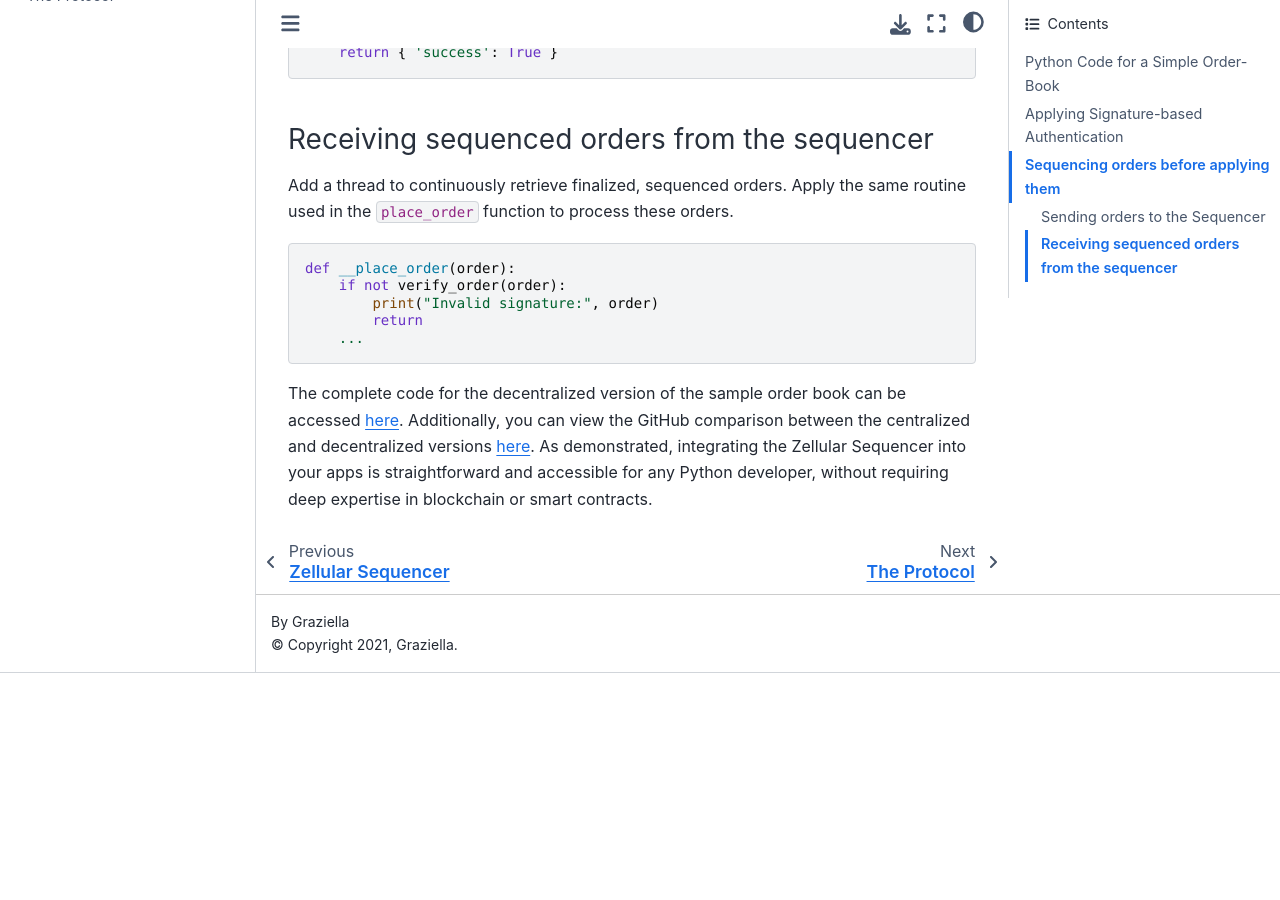
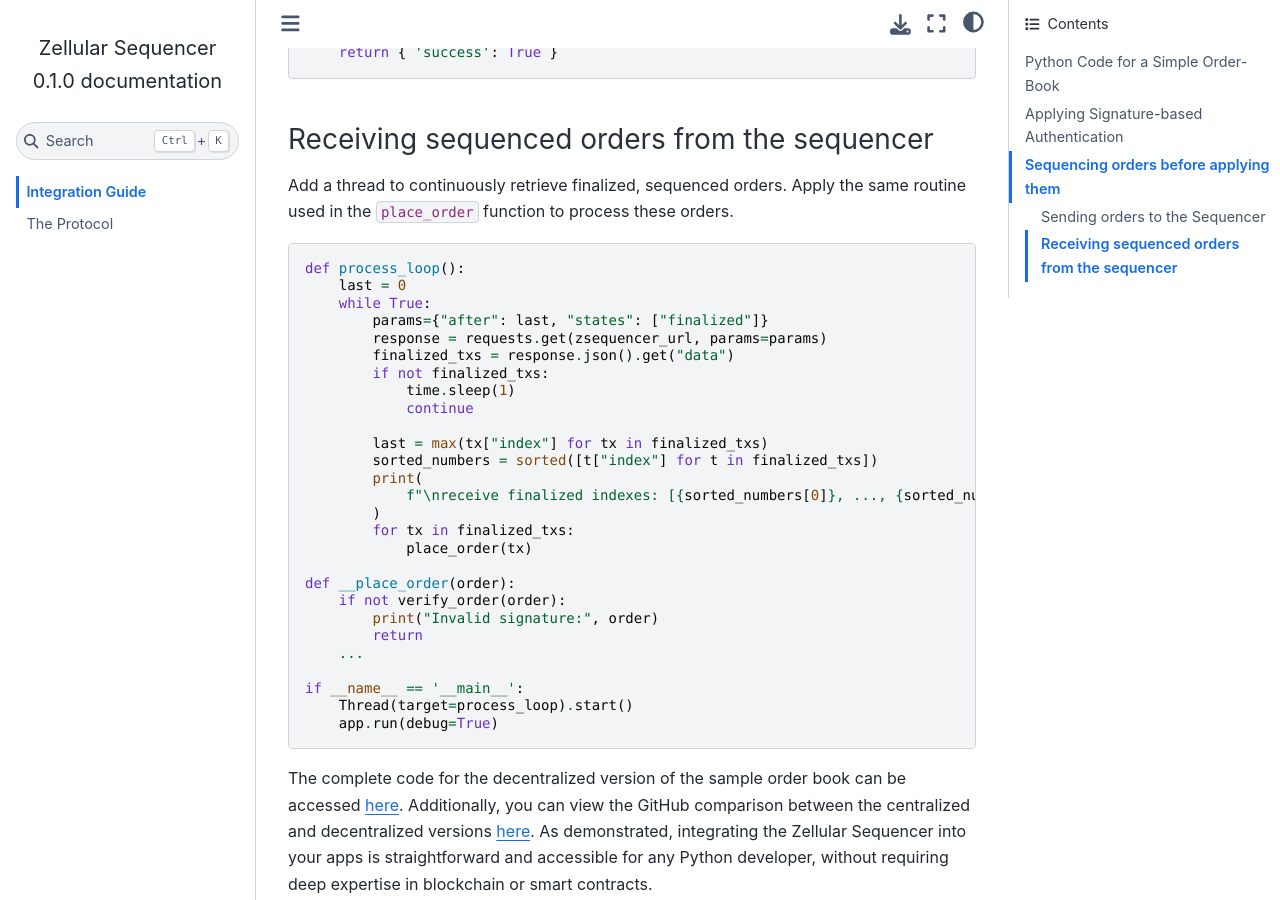
Before and after one commit to zellular-xyz/zsequencer, a Sphinx documentation site: the page built from docs/source/integration.rst, in a window 1280 px wide and 900 px high, scrolled down 4013 px. Built offline with Sphinx 7.4.7 and the Sphinx Book theme 1.1.4, drawn with Linux system fonts in a browser that asks for light colours; before the commit the page ends 4686 px from its top, so only the background shows below that.

Commit message:
add process_loop

```diff
--- a/docs/source/integration.rst
+++ b/docs/source/integration.rst
@@ -193,10 +193,32 @@ Add a thread to continuously retrieve finalized, sequenced orders. Apply the sam
 
 .. code-block:: python
 
+    def process_loop():
+        last = 0
+        while True:
+            params={"after": last, "states": ["finalized"]}
+            response = requests.get(zsequencer_url, params=params)
+            finalized_txs = response.json().get("data")
+            if not finalized_txs:
+                time.sleep(1)
+                continue
+
+            last = max(tx["index"] for tx in finalized_txs)
+            sorted_numbers = sorted([t["index"] for t in finalized_txs])
+            print(
+                f"\nreceive finalized indexes: [{sorted_numbers[0]}, ..., {sorted_numbers[-1]}]",
+            )
+            for tx in finalized_txs:
+                place_order(tx)
+
     def __place_order(order):
         if not verify_order(order):
             print("Invalid signature:", order)
             return
         ...
 
+    if __name__ == '__main__':
+        Thread(target=process_loop).start()
+        app.run(debug=True)
+
 The complete code for the decentralized version of the sample order book can be accessed `here <https://github.com/siftal/zsequencer/blob/main/docs/codes/order_book.py>`_. Additionally, you can view the GitHub comparison between the centralized and decentralized versions `here <https://github.com/siftal/zsequencer/compare/18ba23d..39a1a42>`_. As demonstrated, integrating the Zellular Sequencer into your apps is straightforward and accessible for any Python developer, without requiring deep expertise in blockchain or smart contracts.
```
